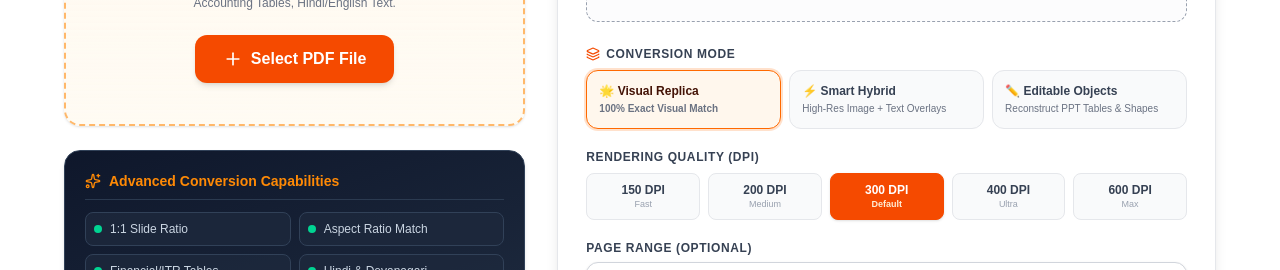
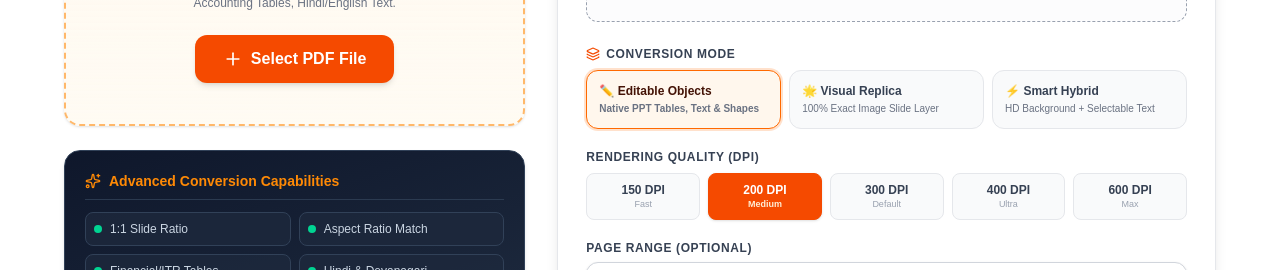
Before and after one commit to kapilbhatt11/MeriPDF, a Next.js app in the folder frontend/: page /pdf-to-ppt in a window 1280 px wide. Shown: the part 467-737 px from the top of the page. Built offline with nearby package versions, Linux system fonts and the light colour scheme; no server answers.

Commit message:
fix: set Editable Objects as default mode & filter full-page canvas background images in editable mode

```diff
--- a/frontend/app/pdf-to-ppt/page.tsx
+++ b/frontend/app/pdf-to-ppt/page.tsx
@@ -9,8 +9,8 @@ import { logPDFOperation } from "@/lib/analytics";
 export default function PdfToPowerpoint() {
   const [file, setFile] = useState<File | null>(null);
   const [loading, setLoading] = useState(false);
-  const [mode, setMode] = useState<"replica" | "hybrid" | "editable">("replica");
-  const [dpi, setDpi] = useState<number>(300);
+  const [mode, setMode] = useState<"replica" | "hybrid" | "editable">("editable");
+  const [dpi, setDpi] = useState<number>(200);
   const [pageRange, setPageRange] = useState<string>("");
   const [downloadUrl, setDownloadUrl] = useState<string | null>(null);
   const [downloadName, setDownloadName] = useState<string>("Converted.pptx");
@@ -202,6 +202,19 @@ export default function PdfToPowerpoint() {
             <div className="grid grid-cols-3 gap-2">
               <button
                 type="button"
+                onClick={() => setMode("editable")}
+                className={`p-3 rounded-xl text-left border transition flex flex-col justify-between ${
+                  mode === "editable"
+                    ? "bg-orange-50 border-orange-500 ring-2 ring-orange-500/20 text-orange-950 font-semibold"
+                    : "bg-gray-50 border-gray-200 text-gray-700 hover:bg-gray-100"
+                }`}
+              >
+                <span className="text-xs font-bold block mb-1">✏️ Editable Objects</span>
+                <span className="text-[10px] text-gray-500 leading-tight">Native PPT Tables, Text & Shapes</span>
+              </button>
+
+              <button
+                type="button"
                 onClick={() => setMode("replica")}
                 className={`p-3 rounded-xl text-left border transition flex flex-col justify-between ${
                   mode === "replica"
@@ -210,7 +223,7 @@ export default function PdfToPowerpoint() {
                 }`}
               >
                 <span className="text-xs font-bold block mb-1">🌟 Visual Replica</span>
-                <span className="text-[10px] text-gray-500 leading-tight">100% Exact Visual Match</span>
+                <span className="text-[10px] text-gray-500 leading-tight">100% Exact Image Slide Layer</span>
               </button>
 
               <button
@@ -223,20 +236,7 @@ export default function PdfToPowerpoint() {
                 }`}
               >
                 <span className="text-xs font-bold block mb-1">⚡ Smart Hybrid</span>
-                <span className="text-[10px] text-gray-500 leading-tight">High-Res Image + Text Overlays</span>
-              </button>
-
-              <button
-                type="button"
-                onClick={() => setMode("editable")}
-                className={`p-3 rounded-xl text-left border transition flex flex-col justify-between ${
-                  mode === "editable"
-                    ? "bg-orange-50 border-orange-500 ring-2 ring-orange-500/20 text-orange-950 font-semibold"
-                    : "bg-gray-50 border-gray-200 text-gray-700 hover:bg-gray-100"
-                }`}
-              >
-                <span className="text-xs font-bold block mb-1">✏️ Editable Objects</span>
-                <span className="text-[10px] text-gray-500 leading-tight">Reconstruct PPT Tables & Shapes</span>
+                <span className="text-[10px] text-gray-500 leading-tight">HD Background + Selectable Text</span>
               </button>
             </div>
           </div>
```
Also changed, not shown: 1 other file (tests, documents, lock files or other folders).
